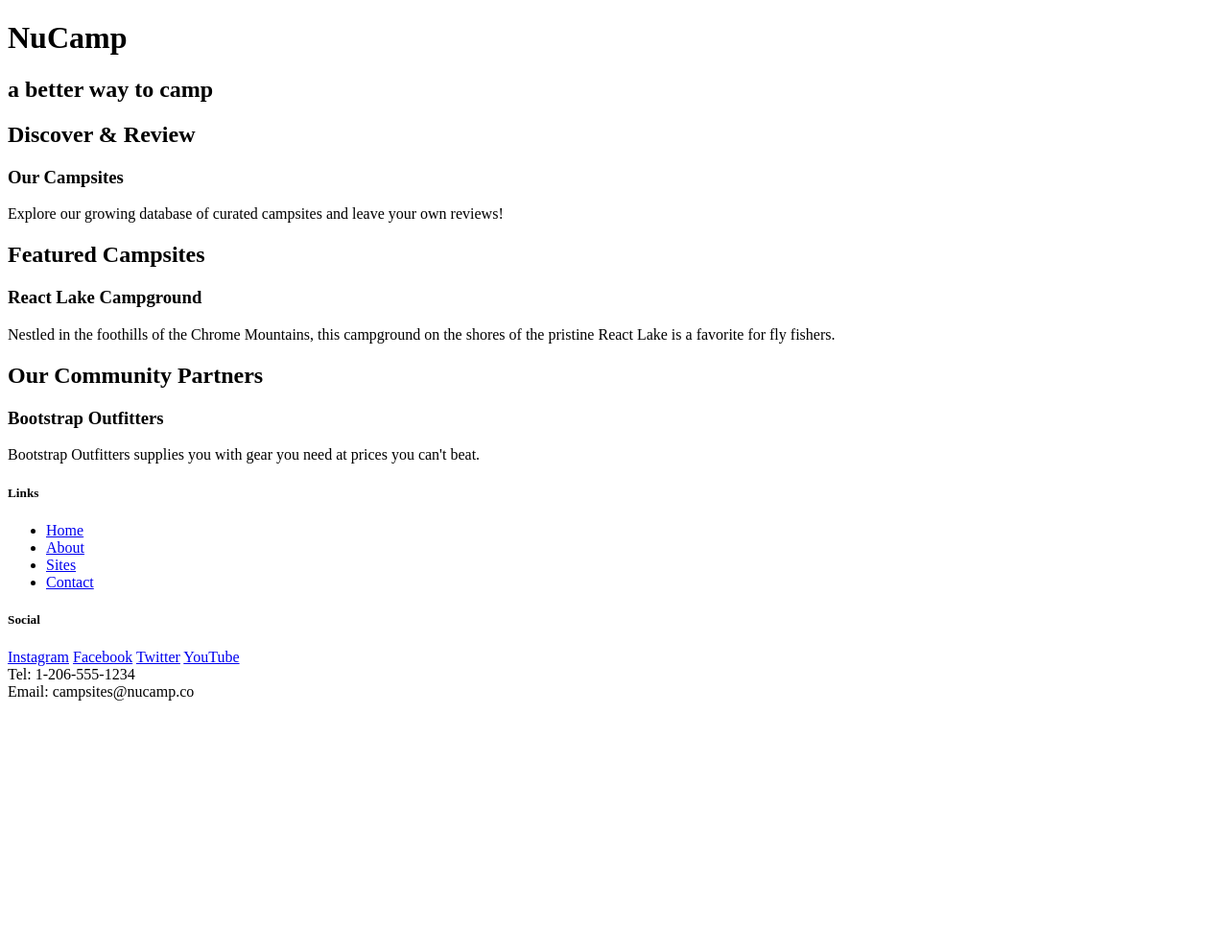
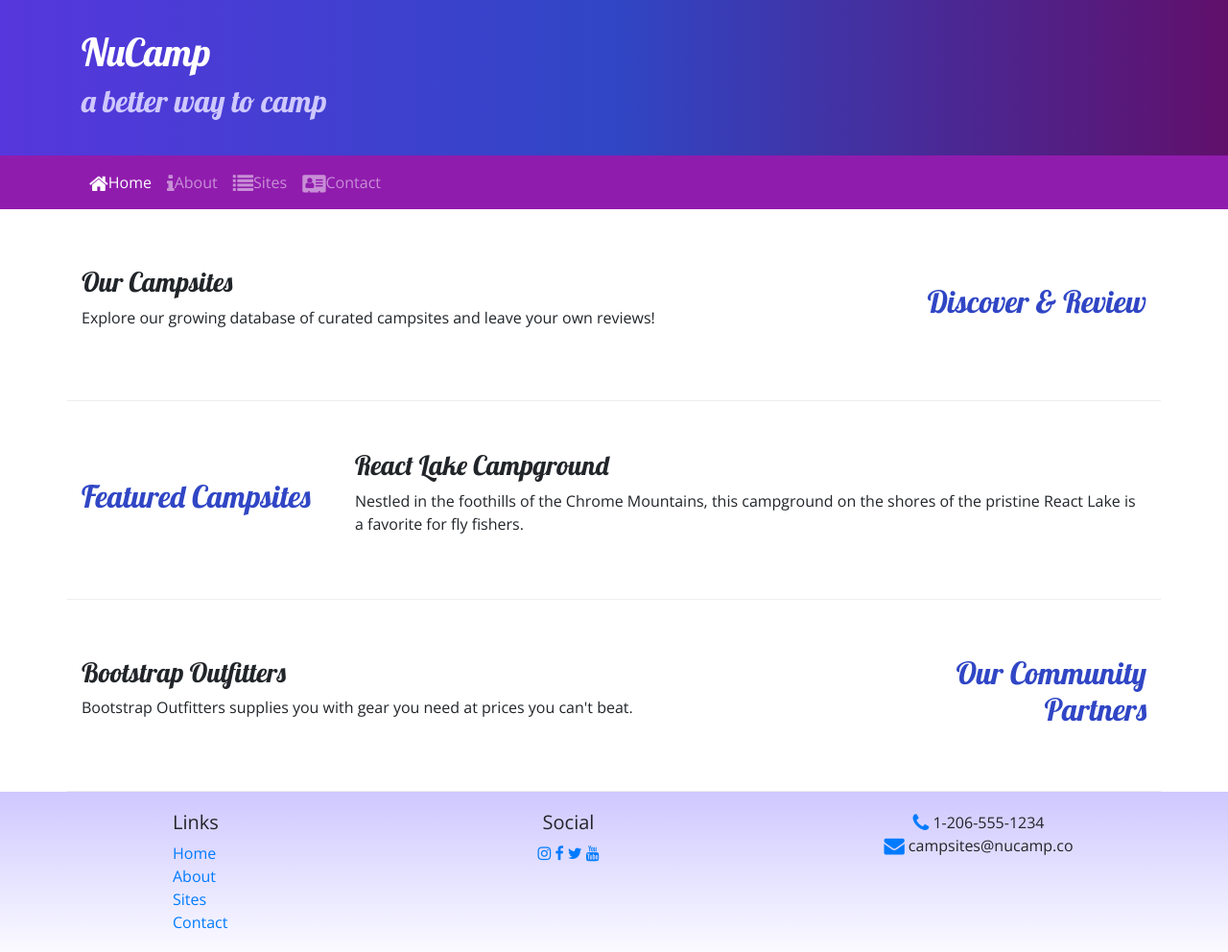
Before and after one commit to reemasabatin/nucamp-campsite-project, a website: page index.html in a window 1280 px wide. Shown: the whole page at 96% size. Before the commit the page ends 800 px from the top, so only its background shows below. Drawn offline with nearby package versions, Linux system fonts and the light colour scheme.

Commit message:
Icon Fonts

```diff
--- /dev/null
+++ b/css/styles.css
@@ -0,0 +1,44 @@
+body {
+    font-family: "Open Sans", sans-serif;
+}
+
+h1, h2, h3 {
+    font-family: "Lobster", cursive;
+}
+
+h2 {
+    color: #3046C5;
+}
+
+header h2 {
+    color: #CEC8FF;
+}
+
+footer {
+    background-image: linear-gradient(#CEC8FF, white);
+    padding: 20px 0;
+}
+
+.jumbotron {
+    margin: 0;
+    padding: 30px;
+    background-image: linear-gradient(to right, #5637DD, #3046C5, #60106B);
+    color: white;
+}
+
+.row-content {
+    padding: 50px 0;
+    border-bottom: 1px ridge;
+    min-height: 200px;
+}
+
+.row-content {
+    padding: 50px 0;
+    border-bottom: 1px ridge;
+    min-height:200px;
+ }
+
+
+ .navbar {
+    background-color: #901CAD;
+}
--- a/index.html
+++ b/index.html
@@ -2,59 +2,112 @@
 <html lang="en">
 
 <head>
+     <!-- Required meta tags always come first -->
     <meta charset="utf-8" />
+    <meta name="viewport" content="width=device-width, initial-scale=1" />
+
+    <!-- Bootstrap CSS -->
+    <link rel="stylesheet" href="node_modules/bootstrap/dist/css/bootstrap.min.css" />
+
+    <!-- Additional CSS must be placed after Bootstrap CSS -->
+    <link rel="stylesheet" href="node_modules/font-awesome/css/font-awesome.min.css" />
+    <link rel="stylesheet" href="https://fonts.googleapis.com/css?family=Lobster|Open+Sans" />
+    <link rel="stylesheet" href="css/styles.css" />
+
     <title>NuCamp: A Better Way To Camp</title>
 </head>
 
 <body>
 
-    <header>
-        <div>
+    <header class="jumbotron jumbotron-fluid">
+        <div class="container">
+            <div class="row">
+                <div class="col">
                     <h1>NuCamp</h1>
                     <h2>a better way to camp</h2>
                 </div>
+           </div>
+        </div>
     </header>
 
-    <div>
-        <h2>Discover & Review</h2>
+    <nav class="navbar navbar-expand-sm navbar-dark sticky-top">
+      <div class="container">
+         <button class="navbar-toggler ml-auto" type="button" data-toggle="collapse" data-target="#nucampNavbar">
+            <span class="navbar-toggler-icon"></span>
+         </button>
+         <div class="collapse navbar-collapse" id="nucampNavbar">
+             <ul class="navbar-nav">
+                    <li class="nav-item active"><a class="nav-link" href="#"><i class="fa fa-home fa-lg"></i>Home</a></li>
+                    <li class="nav-item"><a class="nav-link" href="aboutus.html"><i class="fa fa-info fa-lg"></i>About</a></li>
+                    <li class="nav-item"><a class="nav-link" href="#"><i class="fa fa-list fa-lg"></i>Sites</a></li>
+                    <li class="nav-item"><a class="nav-link" href="#"><i class="fa fa-address-card fa-lg"></i>Contact</a></li>
+             </ul>
+         </div>
+      </div>
+    </nav>
+
+    <div class="container">
+
+        <div class="row row-content align-items-center">
+            <div class="col-sm-4 order-sm-last col-md-3">
+                <h2 class="text-sm-right">Discover & Review</h2>
+            </div>
+            <div class="col">
             <h3>Our Campsites</h3>
-        <p>Explore our growing database of curated campsites and leave your own reviews!</p>
+            <div class="d-none d-sm-block"><p>Explore our growing database of curated campsites and leave your own reviews!</p> </div>
+            </div>
         </div>
 
-    <div>
+    <div class="row row-content align-items-center">
+        <div class="col-sm-4 col-md-3">
             <h2>Featured Campsites</h2>
+        </div>
+        <div class="col">
             <h3>React Lake Campground</h3>
-        <p>Nestled in the foothills of the Chrome Mountains, this campground on the shores of the pristine React Lake is a favorite for fly fishers.</p>
+            <div class="d-none d-sm-block"><p>Nestled in the foothills of the Chrome Mountains, this campground on the shores of the pristine React Lake is a favorite for fly fishers.</p></div>
         </div>
-
-    <div>
-        <h2>Our Community Partners</h2>
+    </div>
+    <div class="row row-content align-items-center">
+        <div class="col-sm-4 order-sm-last col-md-3">
+            <h2 class="text-sm-right">Our Community Partners</h2>
+        </div>
+        <div class="col">
             <h3>Bootstrap Outfitters</h3>
-        <p>Bootstrap Outfitters supplies you with gear you need at prices you can't beat.</p>
+            <div class="d-none d-sm-block"><p>Bootstrap Outfitters supplies you with gear you need at prices you can't beat.</p></div>
         </div>
-
+    </div>
+</div>
     <footer>
-        <div>
+        <div class="container">
+            <div class="row">
+                <div class="col-4 col-sm-2 offset-1">
                     <h5>Links</h5>
-            <ul>
+                    <ul class="list-unstyled">
                         <li><a href="#">Home</a></li>
-                <li><a href="#">About</a></li>
+                        <li><a href="aboutus.html">About</a></li>
                         <li><a href="#">Sites</a></li>
                         <li><a href="#">Contact</a></li>
                     </ul>
                 </div>
-        <div>
+                <div class="col-6 col-sm-5 text-center">
                     <h5>Social</h5>
-            <a href="http://instagram.com/">Instagram</a>
-            <a href="http://facebook.com/">Facebook</a>
-            <a href="http://twitter.com/">Twitter</a>
-            <a href="http://youtube.com/">YouTube</a>
+                    <a href="http://instagram.com/"><i class="fa fa-instagram"></i></a>
+                    <a href="http://facebook.com/"><i class="fa fa-facebook"></i></a>
+                    <a href="http://twitter.com/"><i class="fa fa-twitter"></i></a>
+                    <a href="http://youtube.com/"><i class="fa fa-youtube"></i></a>
                 </div>
-        <div>
-            Tel: 1-206-555-1234<br />
-            Email: campsites@nucamp.co
+                <div class="col-sm-4 text-center">
+                    <i class="fa fa-phone fa-lg text-primary"></i> 1-206-555-1234<br />
+                      <i class="fa fa-envelope fa-lg text-primary"></i> campsites@nucamp.co
+                </div>
+            </div>
         </div>
     </footer>
+
+<!-- jQuery must come first, then Popper.js, then the Bootstrap JavaScript plugins.-->
+<script src="node_modules/jquery/dist/jquery.slim.min.js"></script>
+<script src="node_modules/popper.js/dist/umd/popper.min.js"></script>
+<script src="node_modules/bootstrap/dist/js/bootstrap.min.js"></script>
 
 </body>
 
--- a/package.json
+++ b/package.json
@@ -15,6 +15,7 @@
   },
   "dependencies": {
     "bootstrap": "^4.5.2",
+    "font-awesome": "^4.7.0",
     "jquery": "^3.5.1",
     "popper.js": "^1.16.1"
   }
```
Also changed, not shown: aboutus.html (added, +117 -0 lines), 2 other files. Lines whose indentation alone changed are shown as unchanged.
